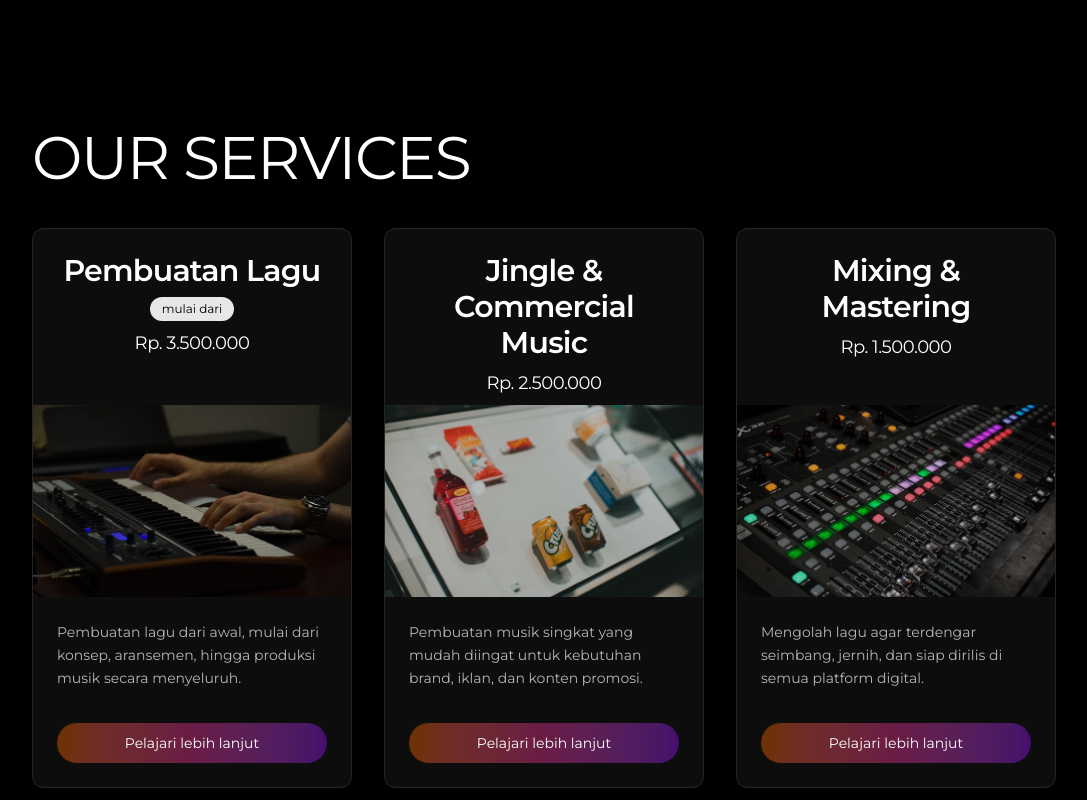
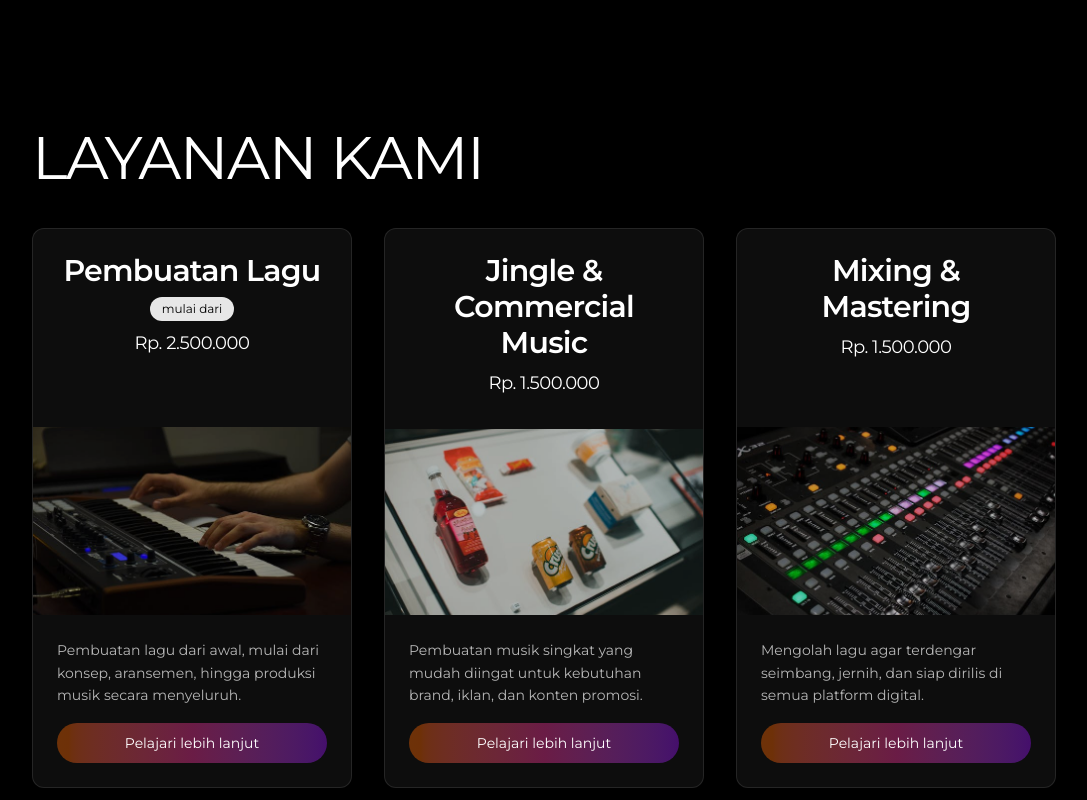
Before and after one commit to ari-cwt/brisena-audio, a Next.js app: page / in a window 1280 px wide. Shown: the part 1600-2400 px from the top of the page, without its empty margins (96-1183 px from the left). Built offline with nearby package versions, Linux system fonts and the light colour scheme.

Commit message:
ganti harga content

```diff
--- a/components/OurServices.tsx
+++ b/components/OurServices.tsx
@@ -26,7 +26,7 @@ const services: Service[] = [
     title: "Pembuatan Lagu",
     description:
       "Pembuatan lagu dari awal, mulai dari konsep, aransemen, hingga produksi musik secara menyeluruh.",
-    price: 3500000,
+    price: 2500000,
     image: "/images/services/song.jpg",
     showBadge: true,
     modalContent: <PembuatanLaguContent />,
@@ -36,7 +36,7 @@ const services: Service[] = [
     title: " Jingle & Commercial Music",
     description:
       "Pembuatan musik singkat yang mudah diingat untuk kebutuhan brand, iklan, dan konten promosi.",
-    price: 2500000,
+    price: 1500000,
     image: "/images/services/jingle.jpg",
     modalContent: <JingleContent />,
   },
@@ -64,7 +64,7 @@ const services: Service[] = [
     title: "Pembuatan Minus One / Backing Track",
     description:
       "Musik tanpa vokal atau instrumen tertentu untuk latihan, performance, karaoke, backing track band dan ibadah.",
-    price: 700000,
+    price: 250000,
     image: "/images/services/minus.jpg",
     showBadge: true,
     modalContent: <MinusOneContent />,
@@ -90,7 +90,7 @@ export default function OurServices() {
         {/* TITLE */}
         <div className="px-4 sm:px-8 lg:px-32 pt-20 sm:pt-24 lg:pt-32 pb-10">
           <h2 className="text-3xl sm:text-5xl lg:text-6xl tracking-tight">
-            OUR SERVICES
+            LAYANAN KAMI
           </h2>
         </div>
 
--- a/components/ServiceCard.tsx
+++ b/components/ServiceCard.tsx
@@ -38,7 +38,7 @@ export default function ServiceCard({
       </div>
 
       {/* IMAGE */}
-      <div className="relative h-48 w-full overflow-hidden">
+      <div className="relative h-48 w-full overflow-hidden mt-6">
         <img
           src={image}
           alt={title}
```
